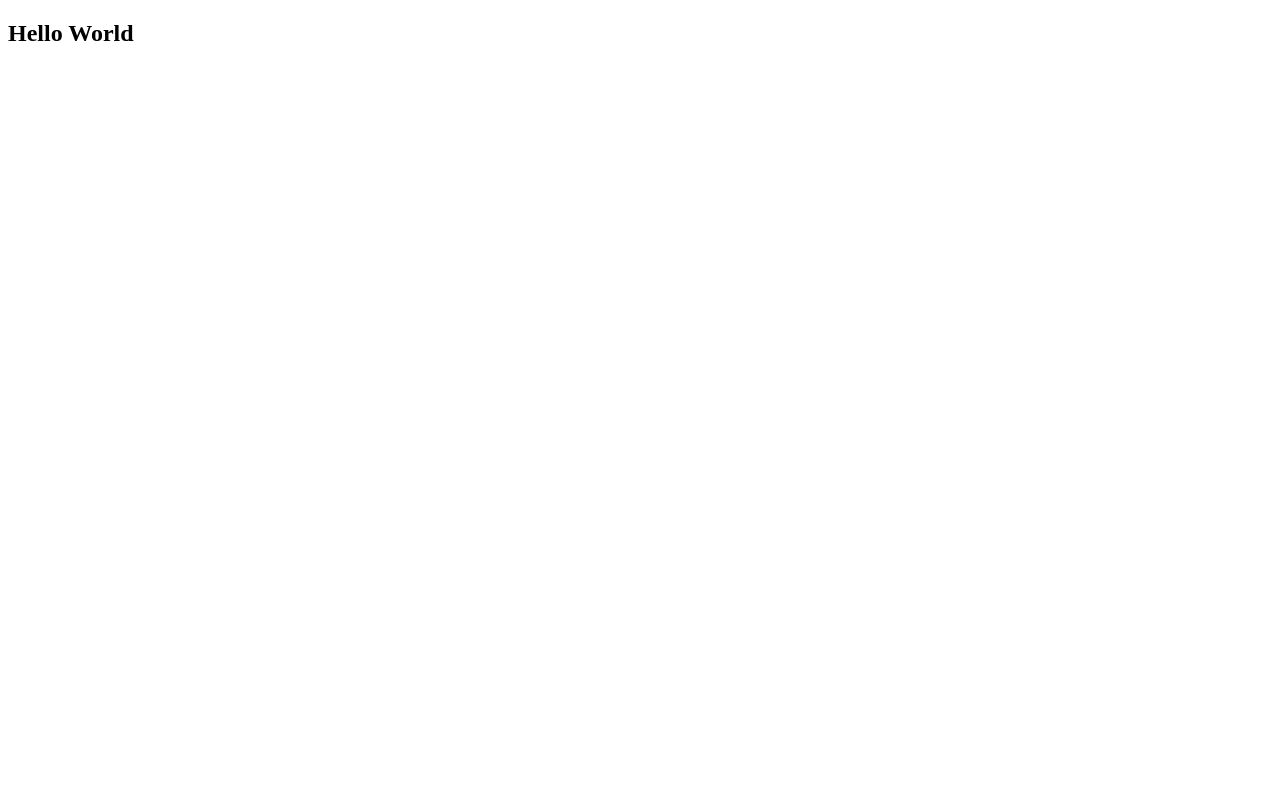
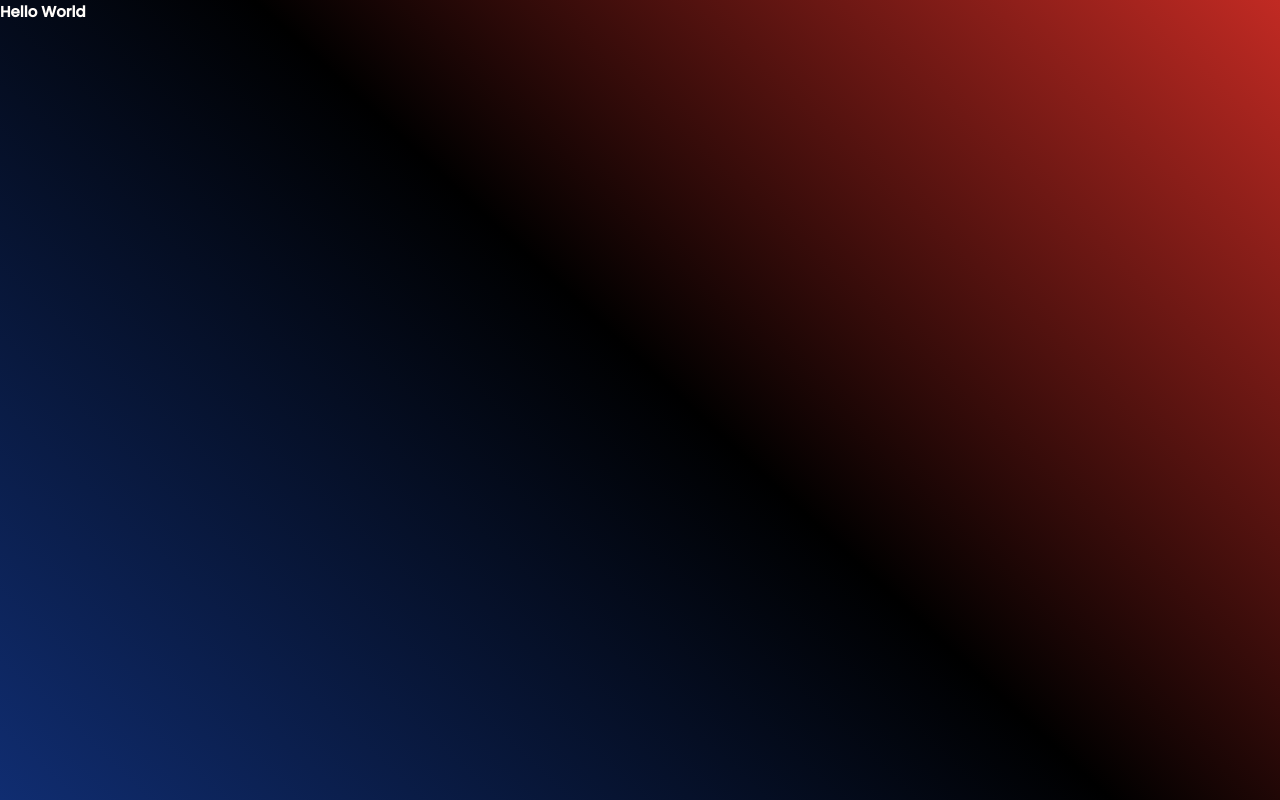
Before and after one commit to GuilhermeAlvarez-00/my-rocketflix, a React (Vite) app: page / in a window 1280 px wide. Built offline with nearby package versions, Linux system fonts and the light colour scheme.

Commit message:
feat: configuring global styles

```diff
--- a/index.html
+++ b/index.html
@@ -2,6 +2,12 @@
 <html lang="en">
   <head>
     <meta charset="UTF-8" />
+    <link rel="preconnect" href="https://fonts.googleapis.com" />
+    <link rel="preconnect" href="https://fonts.gstatic.com" crossorigin />
+    <link
+      href="https://fonts.googleapis.com/css2?family=Poppins:wght@300;400;500&display=swap"
+      rel="stylesheet"
+    />
     <link rel="icon" type="image/svg+xml" href="/src/favicon.svg" />
     <meta name="viewport" content="width=device-width, initial-scale=1.0" />
     <link
--- a/package.json
+++ b/package.json
@@ -9,11 +9,13 @@
   },
   "dependencies": {
     "react": "^18.0.0",
-    "react-dom": "^18.0.0"
+    "react-dom": "^18.0.0",
+    "styled-components": "^5.3.5"
   },
   "devDependencies": {
     "@types/react": "^18.0.0",
     "@types/react-dom": "^18.0.0",
+    "@types/styled-components": "^5.1.25",
     "@vitejs/plugin-react": "^1.3.0",
     "typescript": "^4.6.3",
     "vite": "^2.9.9"
--- a/src/main.tsx
+++ b/src/main.tsx
@@ -1,9 +1,12 @@
-import React from 'react';
 import ReactDOM from 'react-dom/client';
 import App from './App';
+import { GlobalStyles } from './styles/GlobalStyles';
 
 ReactDOM.createRoot(document.getElementById('root')!).render(
-  <React.StrictMode>
+  //<React.StrictMode>
+  <>
     <App />
-  </React.StrictMode>
+    <GlobalStyles />
+  </>
+  //</React.StrictMode>
 );
--- /dev/null
+++ b/src/styles/GlobalStyles.ts
@@ -0,0 +1,37 @@
+import { createGlobalStyle } from 'styled-components';
+
+export const GlobalStyles = createGlobalStyle`
+  * {
+    margin: 0;
+    padding: 0;
+    box-sizing: border-box;
+    font-family: 'Poppins', sans-serif;
+  }
+
+  :root {
+    --title: #fffcf9;
+    --subtitle: #b3b3b3;
+    --bg-button: #e9e6e3;
+    --background: linear-gradient(43deg, #102d71 0%, #000000 52%, #c12a23 100%);
+  }
+
+  html {
+    font-size: 62.5%;
+  }
+
+  body {
+    width: 100%;
+    min-height: 100vh;
+    background: var(--background);
+    color: var(--title);
+  }
+
+  a {
+    text-decoration: none;
+    color: inherit;
+  }
+
+  button {
+    cursor: pointer;
+  }
+`;
```
Also changed, not shown: 1 other file (tests, documents, lock files or other folders).
